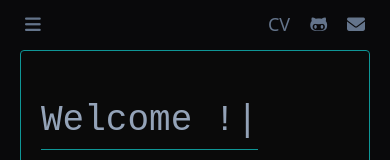
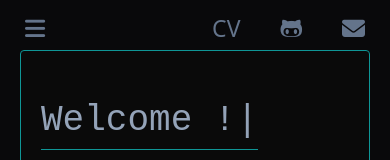
Before and after one commit to AdnanPobrklic/portfolio, a React (Vite) app: page / in a window 390 px wide. Shown: the top 160 px of the page. Built offline with nearby package versions, Linux system fonts and the light colour scheme; a web font is replaced by a local one.

Commit message:
Update Header.jsx

```diff
--- a/src/Components/Header.jsx
+++ b/src/Components/Header.jsx
@@ -7,9 +7,9 @@ export default function Header({setShowNav}){
     }
 
     return(
-        <header className="user-select-none absolute w-full top-[-40px] px-1 opacity-load-first socials flex justify-between md:justify-end text-slate-500 text-[18px] md:text-3xl">
+        <header className="user-select-none absolute w-full top-[-40px] px-1 opacity-load-first socials flex justify-between md:justify-end text-slate-500 text-[23px] md:text-3xl">
             <span className="md:hidden" onClick={handleNavShow}><i className="md:hover:opacity-50 cursor-pointer fa-solid fa-bars mr-[90%]"></i></span>
-            <div className="flex gap-5 items-center">
+            <div className="flex gap-10 items-center">
                 <a href={resume} download="adnan-pobrklic-resume-en.pdf" className="cursor-pointer md:hover:text-slate-600 md:hover:scale-x-110 transition-all">CV</a>
                 <a href="https://github.com/AdnanPobrklic" target="_blank"><i className="fa-brands fa-github-alt cursor-pointer md:hover:text-slate-600 md:hover:scale-x-110 transition-all"></i></a>
                 <a href="mailto:adn.pobrklic@gmail.com" target="_blank"><i className="fa-solid fa-envelope cursor-pointer md:hover:text-slate-600 md:hover:scale-x-110 transition-all"></i></a>
```
